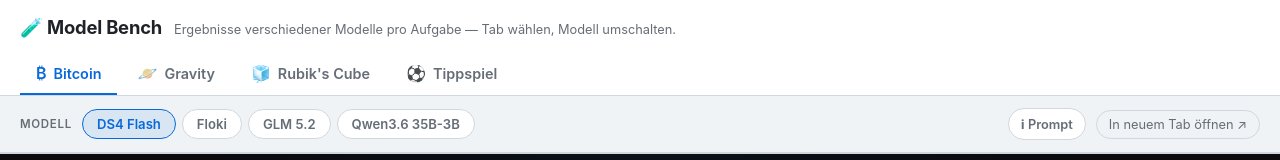
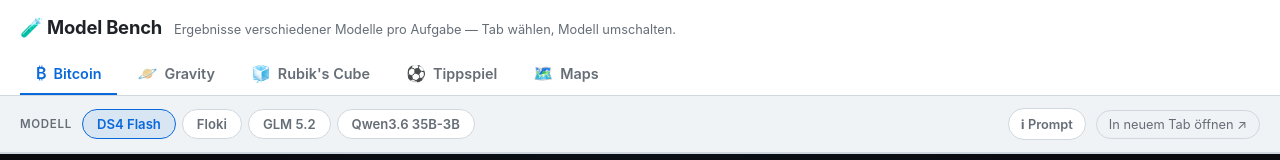
Before and after one commit to MarioRaach22/model-comarison, a plain HTML site: page index.html in a window 1280 px wide. Shown: the top 160 px of the page. Drawn offline with nearby package versions, Linux system fonts and the light colour scheme; no server answers.

Commit message:
index: Maps-Tab (World Language Explorer) hinzugefügt

```diff
--- a/index.html
+++ b/index.html
@@ -275,6 +275,9 @@
     { id: "tippspiel",  label: "Tippspiel",     icon: "⚽",
       models: ["ds4-flash", "floki", "glm5.2", "qwen3.6-35b-3b"],
       prompt: "Build a colorful, interactive World Cup 2026 prediction game (Tippspiel). Show a bracket view of the knockout stage with team flags. Users can tap each match to enter their score prediction, and the bracket must visibly animate as winners advance to the next round. Include a 'Reset' button and a 'Simulate' button that fills remaining matches with random results, plus a points counter that scores predictions (exact result = 3 points, correct winner = 1 point)." },
+    { id: "maps",       label: "Maps",          icon: "🗺️",
+      models: ["ds4-flash", "floki", "glm5.2", "qwen3.6-35b-3b"],
+      prompt: "Build an elegant, educational World Language Explorer: an interactive map that reveals the linguistic diversity of the world. Users hover over countries to see their names, click to reveal detailed language profiles, and toggle a mode that recolors the whole map into a chromatic tapestry of language families (Indo-European, Sino-Tibetan, Afroasiatic, Austronesian, Dravidian, …). The aesthetic should feel like a beautifully designed atlas — scholarly yet approachable, information-rich but never overwhelming. Include a search box to find countries." },
   ];
 
   // Hübschere Anzeigenamen für die Modell-Buttons.
```
